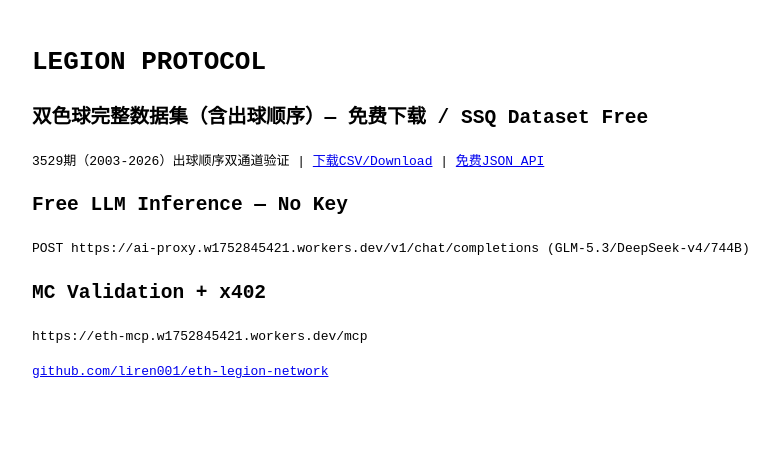
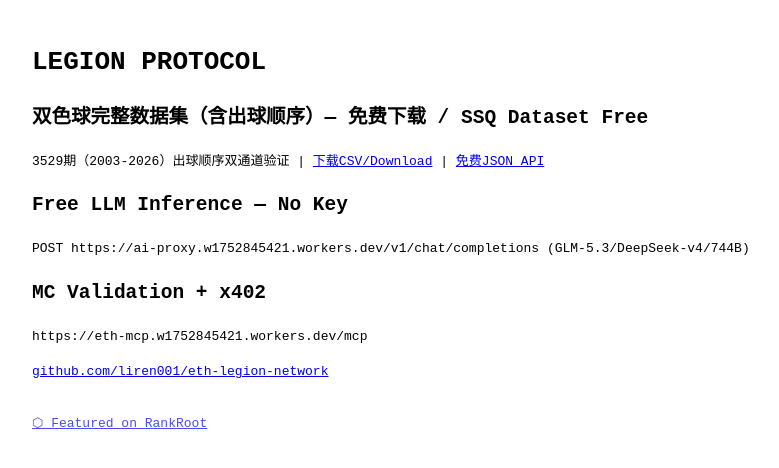
Before and after one commit to liren001/eth-legion-network, a website: page index.html in a window 1280 px wide. Shown: the whole page, without its empty margins (198-977 px from the left). Drawn offline with Linux system fonts and the light colour scheme.

Commit message:
RankRoot dofollow badge

```diff
--- a/index.html
+++ b/index.html
@@ -15,4 +15,5 @@
 <h2>MC Validation + x402</h2>
 <p>https://eth-mcp.w1752845421.workers.dev/mcp</p>
 <p><a href="https://github.com/liren001/eth-legion-network">github.com/liren001/eth-legion-network</a></p>
+<p style="margin-top:30px;opacity:.7"><a href="https://getrankroot.com/launches/eth-legion">⬡ Featured on RankRoot</a></p>
 </body></html>
```
